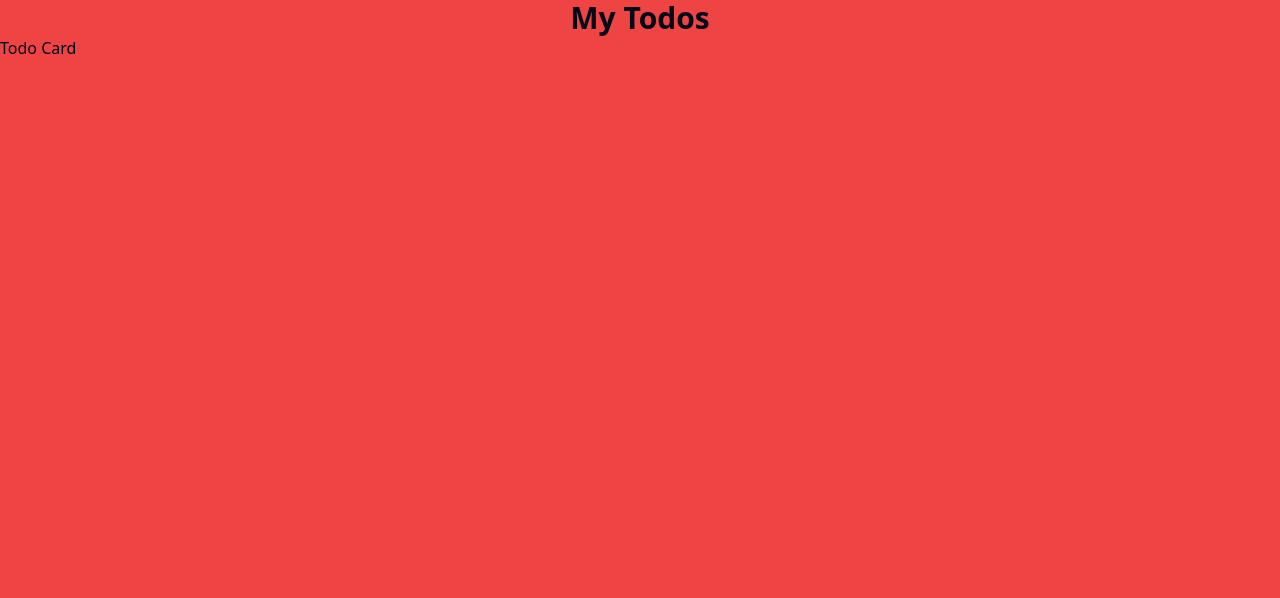
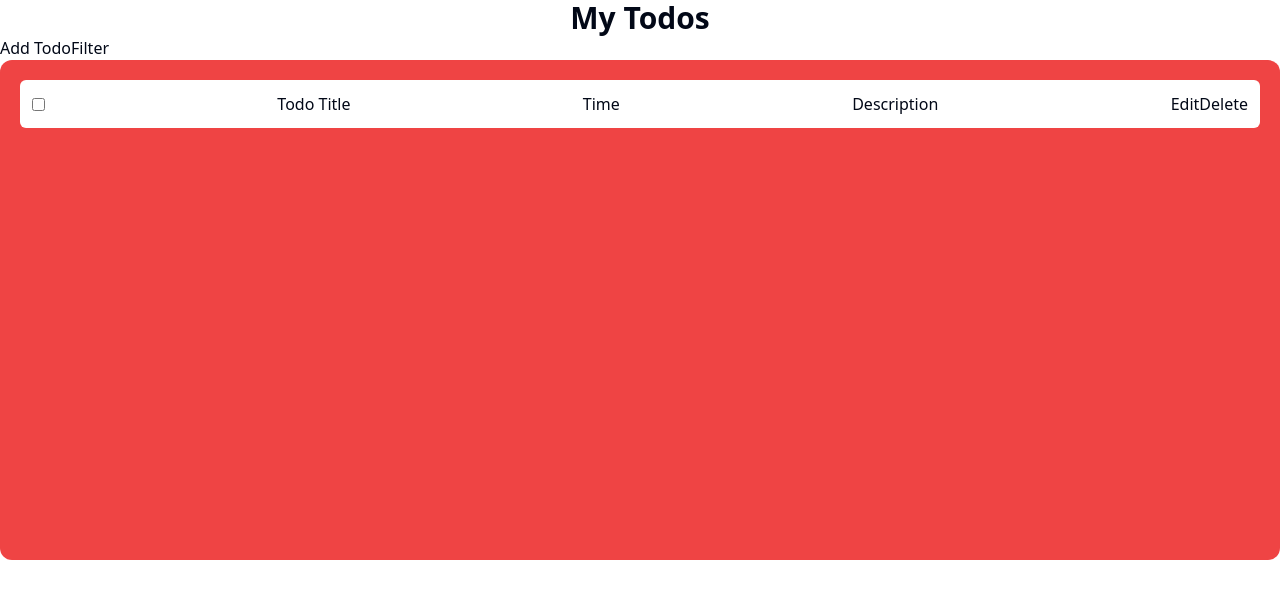
Before and after one commit to imashiqe/todo-redux, a React (Vite) app: page / in a window 1280 px wide. Shown: the top 598 px of the page. Built offline with nearby package versions, Linux system fonts and the light colour scheme.

Commit message:
todo  title added

```diff
--- a/src/components/todo/TodoContainer.tsx
+++ b/src/components/todo/TodoContainer.tsx
@@ -0,0 +1,25 @@
+const TodoContainer = () => {
+    return (
+        <div>
+           <div>
+             <button>Add Todo</button>
+             <button>Filter</button>
+           </div>
+           <div className="bg-red-500 w-full h-[500px] rounded-xl p-5">
+              <div className="bg-white rounded-md flex justify-between items-center p-3">
+                 <input  type="checkbox" name="" id="" />
+                 <p>Todo  Title</p>
+                 <p>Time</p>
+                 <p>Description</p>
+                 <div>
+                    <button>Edit</button>
+                    <button>Delete</button>
+                 </div>
+
+              </div>
+           </div>
+        </div>
+    );
+};
+
+export default TodoContainer;
--- a/src/components/ui/Container.tsx
+++ b/src/components/ui/Container.tsx
@@ -5,7 +5,7 @@ type TContainerProps = {
 };
 const Container = ({ children }: TContainerProps) => {
   return (
-    <div className="h-screen w-full max-w-7xl bg-red-500 mx-auto">
+    <div className="h-screen w-full max-w-7xl  mx-auto">
       {children}
     </div>
   );
--- a/src/pages/Todo.tsx
+++ b/src/pages/Todo.tsx
@@ -1,11 +1,12 @@
-import TodoContainer from "../components/todo/TodoCard";
+
+import TodoContainer from "../components/todo/TodoContainer";
 import Container from "../components/ui/Container";
 
 const Todo = () => {
   return (
     <Container>
       <h1 className="text-center text-3xl font-semibold">My Todos</h1>
-      <TodoContainer />
+     <TodoContainer></TodoContainer>
     </Container>
   );
 };
```
